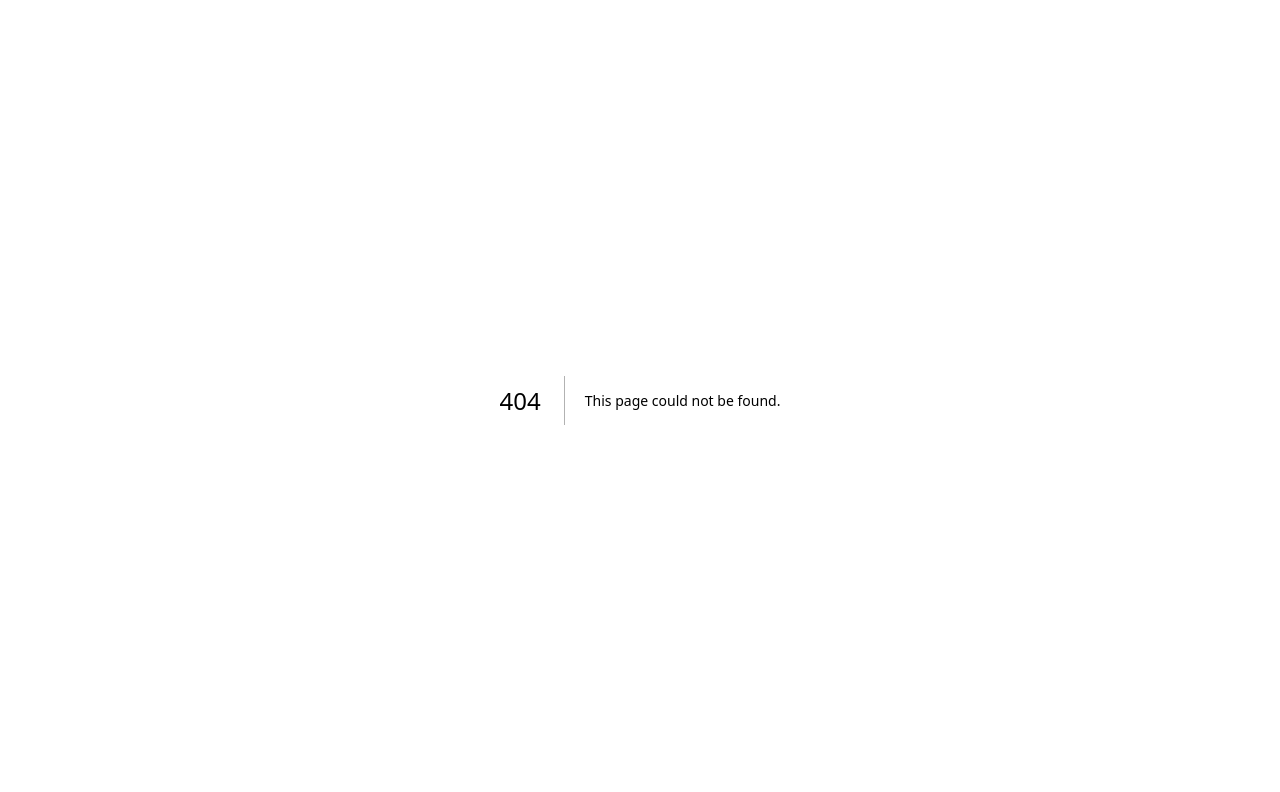
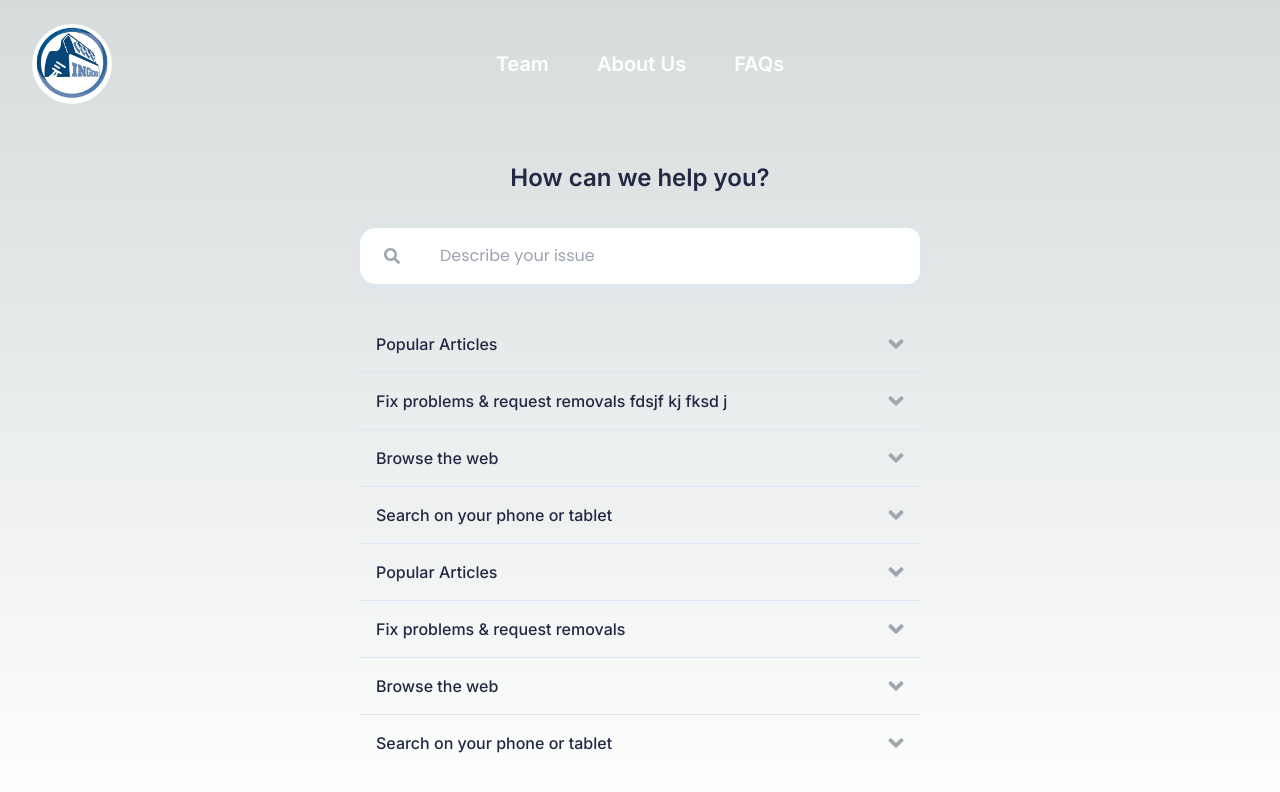
Before and after one commit to IITDh-MotorSports/ingene, a Next.js app: page /FAQs in a window 1280 px wide. Before the commit this address had no page. Shown: the top 792 px of the page. Built offline with nearby package versions, Linux system fonts and the light colour scheme.

Commit message:
faq page added ❓

```diff
--- /dev/null
+++ b/app/FAQs/FAQs.js
@@ -0,0 +1,155 @@
+"use client";
+import React from "react";
+import "./style.css";
+const questions = [
+  {
+    id: 1,
+    question: "Popular Articles",
+    answer:
+      "Suspendisse ipsum elit, hendrerit id eleifend at, condimentum et mauris. Curabitur et libero vel arcu dignissim pulvinar ut ac leo. In sit amet orci et erat accumsan interdum.",
+  },
+  {
+    id: 2,
+    question: "Fix problems & request removals fdsjf kj fksd j",
+    answer:
+      "Suspendisse ipsum elit, hendrerit id eleifend at, condimentum et mauris. Curabitur et libero vel arcu dignissim pulvinar ut ac leo. In sit amet orci et erat accumsan interdum.",
+  },
+  {
+    id: 3,
+    question: "Browse the web",
+    answer:
+      "Suspendisse ipsum elit, hendrerit id eleifend at, condimentum et mauris. Curabitur et libero vel arcu dignissim pulvinar ut ac leo. In sit amet orci et erat accumsan interdum.",
+  },
+  {
+    id: 4,
+    question: "Search on your phone or tablet",
+    answer:
+      "Suspendisse ipsum elit, hendrerit id eleifend at, condimentum et mauris. Curabitur et libero vel arcu dignissim pulvinar ut ac leo. In sit amet orci et erat accumsan interdum.",
+  },
+  {
+    id: 1,
+    question: "Popular Articles",
+    answer:
+      "Suspendisse ipsum elit, hendrerit id eleifend at, condimentum et mauris. Curabitur et libero vel arcu dignissim pulvinar ut ac leo. In sit amet orci et erat accumsan interdum.",
+  },
+  {
+    id: 2,
+    question: "Fix problems & request removals",
+    answer:
+      "Suspendisse ipsum elit, hendrerit id eleifend at, condimentum et mauris. Curabitur et libero vel arcu dignissim pulvinar ut ac leo. In sit amet orci et erat accumsan interdum.",
+  },
+  {
+    id: 3,
+    question: "Browse the web",
+    answer:
+      "Suspendisse ipsum elit, hendrerit id eleifend at, condimentum et mauris. Curabitur et libero vel arcu dignissim pulvinar ut ac leo. In sit amet orci et erat accumsan interdum.",
+  },
+  {
+    id: 4,
+    question: "Search on your phone or tablet",
+    answer:
+      "Suspendisse ipsum elit, hendrerit id eleifend at, condimentum et mauris. Curabitur et libero vel arcu dignissim pulvinar ut ac leo. In sit amet orci et erat accumsan interdum.",
+  },
+  {
+    id: 1,
+    question: "Popular Articles",
+    answer:
+      "Suspendisse ipsum elit, hendrerit id eleifend at, condimentum et mauris. Curabitur et libero vel arcu dignissim pulvinar ut ac leo. In sit amet orci et erat accumsan interdum.",
+  },
+  {
+    id: 2,
+    question: "Fix problems & request removals",
+    answer:
+      "Suspendisse ipsum elit, hendrerit id eleifend at, condimentum et mauris. Curabitur et libero vel arcu dignissim pulvinar ut ac leo. In sit amet orci et erat accumsan interdum.",
+  },
+  {
+    id: 3,
+    question: "Browse the web",
+    answer:
+      "Suspendisse ipsum elit, hendrerit id eleifend at, condimentum et mauris. Curabitur et libero vel arcu dignissim pulvinar ut ac leo. In sit amet orci et erat accumsan interdum.",
+  },
+  {
+    id: 4,
+    question: "Search on your phone or tablet",
+    answer:
+      "Suspendisse ipsum elit, hendrerit id eleifend at, condimentum et mauris. Curabitur et libero vel arcu dignissim pulvinar ut ac leo. In sit amet orci et erat accumsan interdum.",
+  },
+];
+
+const Searchbar = (props) => {
+  const [value, setValue] = React.useState("");
+  const handleChange = (e) => {
+    setValue(e.target.value);
+    props.onSearchChange(e);
+  };
+  return (
+    <form>
+      <svg viewBox="0 0 512 512" width="100" title="search">
+        <path d="M505 442.7L405.3 343c-4.5-4.5-10.6-7-17-7H372c27.6-35.3 44-79.7 44-128C416 93.1 322.9 0 208 0S0 93.1 0 208s93.1 208 208 208c48.3 0 92.7-16.4 128-44v16.3c0 6.4 2.5 12.5 7 17l99.7 99.7c9.4 9.4 24.6 9.4 33.9 0l28.3-28.3c9.4-9.4 9.4-24.6.1-34zM208 336c-70.7 0-128-57.2-128-128 0-70.7 57.2-128 128-128 70.7 0 128 57.2 128 128 0 70.7-57.2 128-128 128z" />
+      </svg>
+      <input
+        className="searchbar"
+        type="text"
+        placeholder="Describe your issue"
+        onChange={handleChange}
+        value={value}
+      />
+    </form>
+  );
+};
+
+const Question = (props) => {
+  const [isActive, setActive] = React.useState(false);
+  const handleClick = (id) => {
+    setActive(!isActive);
+  };
+  return (
+    <div className="question-wrapper">
+      <div className="question" id={props.id}>
+        <h3>{props.question}</h3>
+        <button onClick={() => handleClick(props.id)}>
+          <svg
+            className={isActive ? "active" : ""}
+            viewBox="0 0 320 512"
+            width="100"
+            title="angle-down"
+          >
+            <path d="M143 352.3L7 216.3c-9.4-9.4-9.4-24.6 0-33.9l22.6-22.6c9.4-9.4 24.6-9.4 33.9 0l96.4 96.4 96.4-96.4c9.4-9.4 24.6-9.4 33.9 0l22.6 22.6c9.4 9.4 9.4 24.6 0 33.9l-136 136c-9.2 9.4-24.4 9.4-33.8 0z" />
+          </svg>
+        </button>
+      </div>
+      <div className={isActive ? "answer active" : "answer"}>
+        {props.answer}
+      </div>
+    </div>
+  );
+};
+
+function FAQs(props) {
+  const [searchTerm, setSearchTerm] = React.useState("");
+  const [searchResults, setSearchResults] = React.useState([]);
+  const handleSearchChange = (e) => {
+    setSearchTerm(e.target.value);
+  };
+
+  React.useEffect(() => {
+    const results = questions.filter((item) =>
+      item.question.toLowerCase().includes(searchTerm)
+    );
+    setSearchResults(results);
+  }, [searchTerm]);
+
+  return (
+    <div className="container">
+      <h2 className="heading">How can we help you?</h2>
+      <Searchbar onSearchChange={handleSearchChange} />
+      <section className="faq">
+        {searchResults.map((item) => (
+          <Question question={item.question} answer={item.answer} />
+        ))}
+      </section>
+    </div>
+  );
+}
+
+export default FAQs;
--- /dev/null
+++ b/app/FAQs/page.js
@@ -0,0 +1,14 @@
+import React from "react";
+import FAQs from "./FAQs";
+import Navbar from "../components/navbar";
+
+const Page = () => {
+  return (
+    <div style={{ overflow: "hidden" }} className="">
+      <Navbar />
+      <FAQs />
+    </div>
+  );
+};
+
+export default Page;
--- /dev/null
+++ b/app/FAQs/style.css
@@ -0,0 +1,133 @@
+@import url("https://fonts.googleapis.com/css2?family=Poppins:wght@300;400;500;600;700&display=swap");
+* {
+  margin: 0;
+  padding: 0;
+  box-sizing: border-box;
+}
+
+body {
+  font-family: "Poppins", sans-serif;
+  font-size: 10px;
+  /* background: #F6F8FC; */
+}
+
+.heading {
+  color: #212943;
+  font-size: 1.5rem;
+  font-weight: 600;
+  margin-bottom: 2rem;
+}
+
+.container {
+  margin: 0 auto;
+  padding: 2rem;
+  text-align: center;
+
+}
+
+form {
+  display: flex;
+  max-width: 35rem;
+  background-color: #fff;
+  align-items: center;
+  margin: 0 auto;
+  border-radius: 1rem;
+  box-shadow: 0px 5px 13px 0px #DEE4F1;
+}
+form svg {
+  height: 1rem;
+  fill: #9EA6AE;
+  max-width: 4rem;
+}
+
+.searchbar {
+  font-family: "Poppins", sans-serif;
+  font-size: 1rem;
+  font-weight: 400;
+  border: none;
+  padding: 1rem;
+
+  width: 100%;
+
+  border-radius: 0.8rem;
+}
+
+form:focus {
+  outline: none;
+  box-shadow: 0 0 0 1.5px #DEE4F1, 0px 5px 13px 0px #DEE4F1;
+}
+
+.faq {
+  margin: 2rem 0;
+    min-height: 45vh;
+    max-height: 55vh;
+    overflow: scroll;
+
+}
+
+.question-wrapper {
+  max-width: 35rem;
+  border-bottom: 1px solid #DEE4F1;
+  margin: 0 auto;
+  padding: 1rem;
+  transition: 1s;
+
+}
+
+.question {
+  display: flex;
+  font-size: 1rem;
+  font-weight: 500;
+  color: #212943;
+  display: flex;
+  justify-content: space-between;
+}
+.question svg {
+  width: 1rem;
+  height: 1.5rem;
+  fill: #9EA6AE;
+}
+.question svg.active {
+  transform: rotate(180deg);
+}
+.question svg:hover {
+  opacity: 0.8;
+}
+
+button {
+  background-color: transparent;
+  border: none;
+  cursor: pointer;
+}
+
+button:focus {
+  outline: none;
+}
+
+.answer {
+  display: none;
+}
+
+.answer.active {
+  display: block;
+  text-align: left;
+  padding-top: 1.5rem;
+  font-weight: light;
+  font-size: 1rem;
+  line-height: 1.5;
+  color: #838383;
+  height: 0%;
+  animation: slidein 0.4s;
+  animation-fill-mode: forwards;
+}
+
+@keyframes slidein {
+  from {
+    opacity: 0.3;
+    transform: translateY(-20%);
+  }
+  to {
+    opacity: 1;
+    transform: translateY(0%);
+  }
+}
--- a/app/components/memberDetails.js
+++ b/app/components/memberDetails.js
@@ -21,11 +21,11 @@ export default function MemberDetails() {
           {categoriesArray?.map((category) => {
             return (
               <div>
-                <p style={{ fontSize: "2rem" }}>
+                <p style={{ fontSize: "2rem", color: "white" }}>
                   {capitalizeFirstLetter(category)}
                 </p>
 
-                <div className="grid lg:grid-cols-3 md:grid-cols-2 sm:grid-cols-1 gap-10 max-w-screen">
+                <div className="grid lg:grid-cols-3 md:grid-cols-2 sm:grid-cols-1 gap-10 max-w-screen mx-auto">
                   {teamMembers.map((member) => {
                     return (
                       member.team === category && (
--- a/app/components/navbar.js
+++ b/app/components/navbar.js
@@ -11,7 +11,11 @@ import {
   SquaresPlusIcon,
   XMarkIcon,
 } from "@heroicons/react/24/outline";
-import { ChevronDownIcon, PhoneIcon, PlayCircleIcon } from "@heroicons/react/20/solid";
+import {
+  ChevronDownIcon,
+  PhoneIcon,
+  PlayCircleIcon,
+} from "@heroicons/react/20/solid";
 
 function classNames(...classes) {
   return classes.filter(Boolean).join(" ");
@@ -29,7 +33,12 @@ export default function Navbar() {
         <div className="flex lg:flex-1">
           <a href="/" className="-m-1.5 p-1.5">
             <span className="sr-only">Your Company</span>
-            <Image className="h-20 w-20 rounded-full" src="/logo.png" width={200} height={200} />
+            <Image
+              className="h-20 w-20 rounded-full"
+              src="/logo.png"
+              width={200}
+              height={200}
+            />
             {/* <img className="h-8 w-auto" src="../../public/InGene LOGO.png" alt="" /> */}
           </a>
         </div>
@@ -44,11 +53,23 @@ export default function Navbar() {
           </button>
         </div>
         <Popover.Group className="hidden lg:flex lg:gap-x-12">
-          <a href="/team" className="text-xl font-semibold leading-6 text-white">
+          <a
+            href="/team"
+            className="text-xl font-semibold leading-6 text-white"
+          >
             Team
           </a>
-          <a href="/aboutus" className="text-xl font-semibold leading-6 text-white">
+          <a
+            href="/aboutus"
+            className="text-xl font-semibold leading-6 text-white"
+          >
             About Us
+          </a>
+          <a
+            href="/FAQs"
+            className="text-xl font-semibold leading-6 text-white"
+          >
+            FAQs
           </a>
           {/* <a href="/timeline" className="text-xl font-semibold leading-6 text-white">
             Timeline
@@ -60,7 +81,12 @@ export default function Navbar() {
           </a> */}
         </div>
       </nav>
-      <Dialog as="div" className="lg:hidden" open={mobileMenuOpen} onClose={setMobileMenuOpen}>
+      <Dialog
+        as="div"
+        className="lg:hidden"
+        open={mobileMenuOpen}
+        onClose={setMobileMenuOpen}
+      >
         <div className="fixed inset-0 z-10" />
         <Dialog.Panel className="fixed inset-y-0 right-0 z-10 w-full overflow-y-auto bg-white px-6 py-6 sm:max-w-sm sm:ring-1 sm:ring-gray-900/10">
           <div className="flex items-center justify-between">
--- a/app/components/teamCard.js
+++ b/app/components/teamCard.js
@@ -26,10 +26,10 @@ export default function TeamCard(props) {
           </div>
           <div>
             <div className="p-5">
-              <p className="font-bold xl:text-2xl lg:text-xl md:text-lg sm:text-base">
+              <p className="font-bold xl:text-2xl lg:text-xl md:text-lg sm:text-base text-white">
                 {props.name}
               </p>
-              <p className="xl:text-base xl:block lg:text-xs lg:block md:block md:text-sm sm:hidden">
+              <p className="xl:text-base xl:block lg:text-xs lg:block md:block md:text-sm sm:hidden text-white">
                 {props.description}
               </p>
             </div>
--- a/app/components/teamGallery.js
+++ b/app/components/teamGallery.js
@@ -15,7 +15,7 @@ import Image from "next/image";
 import Navbar from "../components/navbar";
 export default function TeamGallery() {
   return (
-    <div className="max-w-screen mb-4 overflow-hidden py-10 ">
+    <div className="max-w-screen h-screen overflow-hidden py-10 ">
       <Navbar />
       <div className="w-screen max-h-screen overflow-hidden fixed -z-10 top-0">
         <div className="grid lg:grid-cols-3 md:grid-cols-2 sm:grid-cols-2 w-screen h-screen">
```
